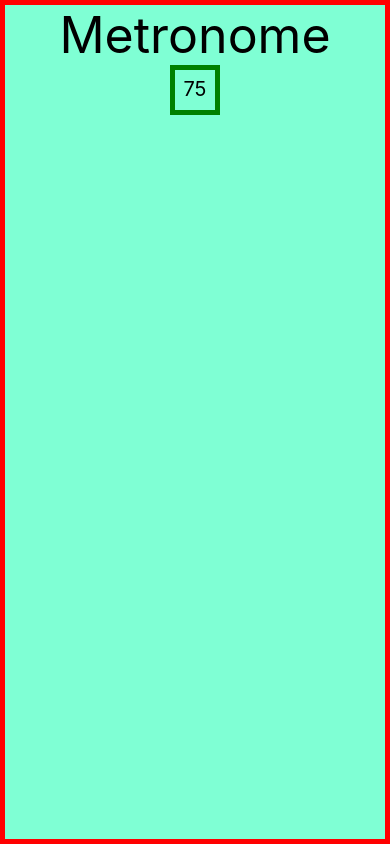
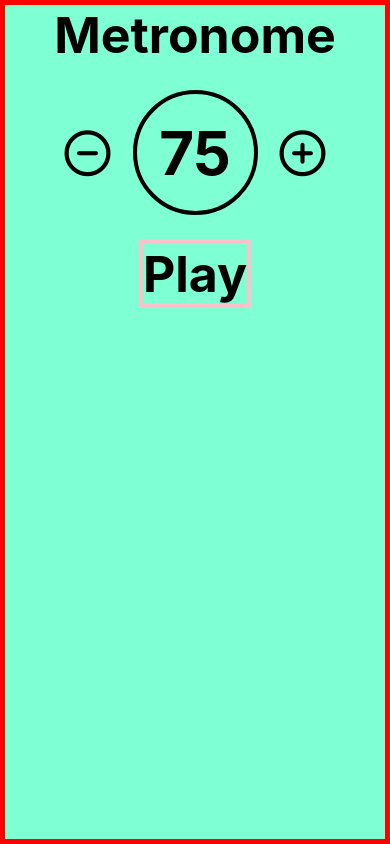
Before and after one commit to Schmillet/MinimalMetronome, a React Native app: screen / in a window 390 px wide. Built offline with nearby package versions, Linux system fonts and the light colour scheme.

Commit message:
Created adjustButton, edited tempo styles, added state function to button

```diff
--- /dev/null
+++ b/components/adjustButton.js
@@ -0,0 +1,26 @@
+import {Pressable, StyleSheet} from 'react-native'
+import {Feather} from '@expo/vector-icons'
+
+const AdjustButton = (props) => {
+    const {onPress, imgName, imgSize} = props
+    const {buttonStyle} = styles
+    return (
+        <Pressable style={buttonStyle} onPress={onPress}>
+            <Feather name={imgName} size={imgSize} />
+        </Pressable>
+    )
+}
+
+const styles = StyleSheet.create({
+    buttonStyle: {
+        alignSelf: 'center',
+        marginRight: 20,
+        marginLeft: 20,
+        width: 50,
+        height: 50,
+        justifyContent: 'center',
+        alignItems: 'center'
+    }
+})
+
+export default AdjustButton
--- a/components/mainScreen.js
+++ b/components/mainScreen.js
@@ -1,16 +1,40 @@
-import React, {useState} from 'react'
-import {View, SafeAreaView, Text, StyleSheet} from 'react-native'
+import React, {useState, useEffect} from 'react'
+import {View, SafeAreaView, Text, StyleSheet, Pressable} from 'react-native'
+import AdjustButton from './adjustButton'
 
 const MainScreen = () => {
     const [tempo, setTempo] = useState(75)
+    const [isOn, setIsOn] = useState(false)
 
-    const {container, wrapper, tempoText, titleStyle, body} = styles
+    useEffect(() => {
+        console.log(tempo)
+    }, [tempo])
+
+    const {container, wrapper, tempoText, titleStyle, tempoView, tempoWrapper, playWrapper, playButton, playText} =
+        styles
     return (
         <SafeAreaView style={container}>
             <View style={wrapper}>
                 <Text style={titleStyle}>Metronome</Text>
-                <View style={body}>
-                    <Text style={tempoText}>{tempo}</Text>
+                <View style={tempoWrapper}>
+                    <AdjustButton
+                        onPress={() => setTempo(tempo - 1)}
+                        imgName={'minus-circle'}
+                        imgSize={50}
+                    />
+                    <View style={tempoView}>
+                        <Text style={tempoText}>{tempo}</Text>
+                    </View>
+                    <AdjustButton
+                        onPress={() => setTempo(tempo + 1)}
+                        imgName={'plus-circle'}
+                        imgSize={50}
+                    />
+                </View>
+                <View style={playWrapper}>
+                    <Pressable style={playButton}>
+                        <Text style={playText}>Play</Text>
+                    </Pressable>
                 </View>
             </View>
         </SafeAreaView>
@@ -20,7 +44,7 @@ const MainScreen = () => {
 const styles = StyleSheet.create({
     container: {
         backgroundColor: '#7fffd4',
-        flex: 1
+        flex: 1,
     },
     wrapper: {
         flex: 1,
@@ -31,18 +55,41 @@ const styles = StyleSheet.create({
     },
     titleStyle: {
         color: 'black',
-        fontSize: 50
+        fontSize: 50,
+        fontWeight: 'bold'
+    },
+    tempoWrapper: {
+        flexDirection: 'row',
+        justifyContent: 'center',
+        marginTop: 25,
     },
     tempoText: {
-        fontSize: 20,
-        marginTop: 7
+        fontSize: 60,
+        fontWeight: 'bold'
     },
-    body:{
-        borderWidth: 5,
-        borderColor: 'green',
-        height: 50,
-        width: 50,
+    tempoView: {
+        borderColor: 'black',
+        height: 125,
+        width: 125,
+        borderRadius: 125 / 2,
+        borderWidth: 4,
+        justifyContent: 'center',
+        alignItems: 'center'
+    },
+    playWrapper:{
+        justifyContent: 'center',
         alignItems: 'center',
+        marginTop: 25
+    },
+    playButton:{
+        borderColor: 'pink',
+        borderWidth: 4,
+        alignItems: 'center',
+        justifyContent: 'center'
+    },
+    playText:{
+        fontSize: 50,
+        fontWeight: 'bold'
     }
 })
 
```
